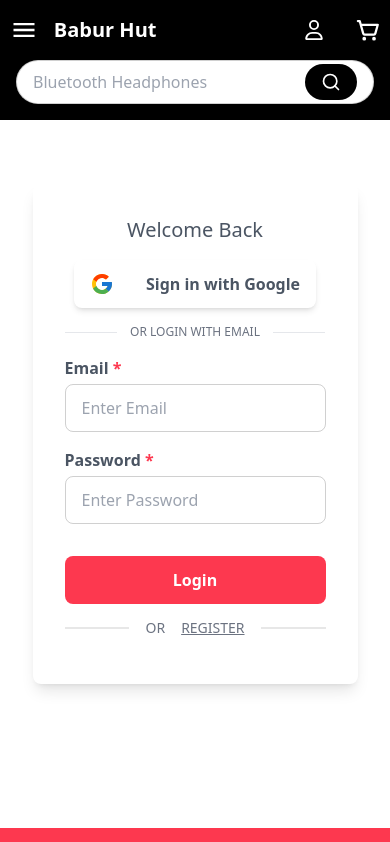
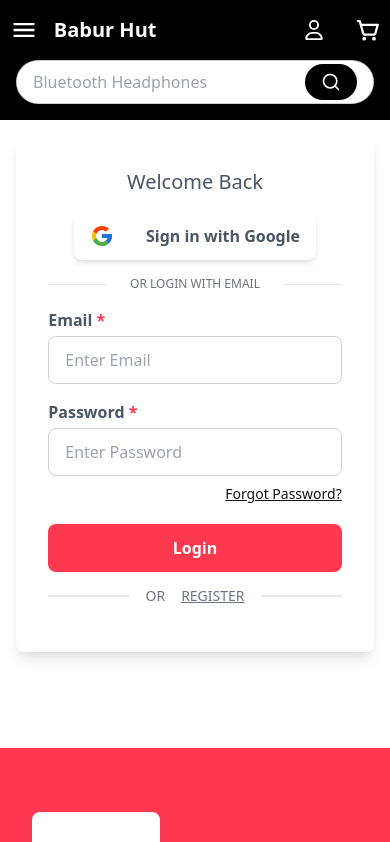
Before and after one commit to Mdabdullah3/Babur-Hat, a Next.js app: page /auth/login in a window 390 px wide. Shown: the top 842 px of the page. Built offline with nearby package versions, Linux system fonts and the light colour scheme.

Commit message:
auth responsive done

```diff
--- a/src/app/auth/login/page.jsx
+++ b/src/app/auth/login/page.jsx
@@ -11,7 +11,7 @@
   return (
     <section>
       <Navbar />
-      <div className="py-16 w-10/12 mx-auto">
+      <div className="lg:py-16 py-4 lg:w-10/12 w-11/12 mx-auto">
         <div className="flex bg-white rounded-lg shadow-lg overflow-hidden mx-auto ">
           <img
             className="lg:block hidden w-full"
--- a/src/app/auth/register/page.jsx
+++ b/src/app/auth/register/page.jsx
@@ -10,11 +10,11 @@
   return (
     <div>
       <Navbar />
-      <section class="bg-white w-10/12 mx-auto my-14">
+      <section class="bg-white lg:w-10/12 w-11/12 mx-auto lg:my-14 my-4">
         <div class="flex item-center justify-center">
           <img
             src="https://images.pexels.com/photos/135620/pexels-photo-135620.jpeg?auto=compress&cs=tinysrgb&w=1260&h=750&dpr=2"
-            className="w-8/12 rounded-tl-2xl rounded-bl-2xl"
+            className="w-8/12 rounded-tl-2xl rounded-bl-2xl hidden lg:block"
             alt=""
           />
 
--- a/src/components/auth/LoginForm.jsx
+++ b/src/components/auth/LoginForm.jsx
@@ -91,7 +91,10 @@
             onChange={(e) => setPassword(e.target.value)}
           />
         </div>
-        <div className="mt-8">
+        <div className="mt-2 flex justify-end">
+          <h1 className="text-sm underline">Forgot Password?</h1>
+        </div>
+        <div className="mt-5">
           <PrimaryButton type="submit" value="Login" />
         </div>
       </form>
```
